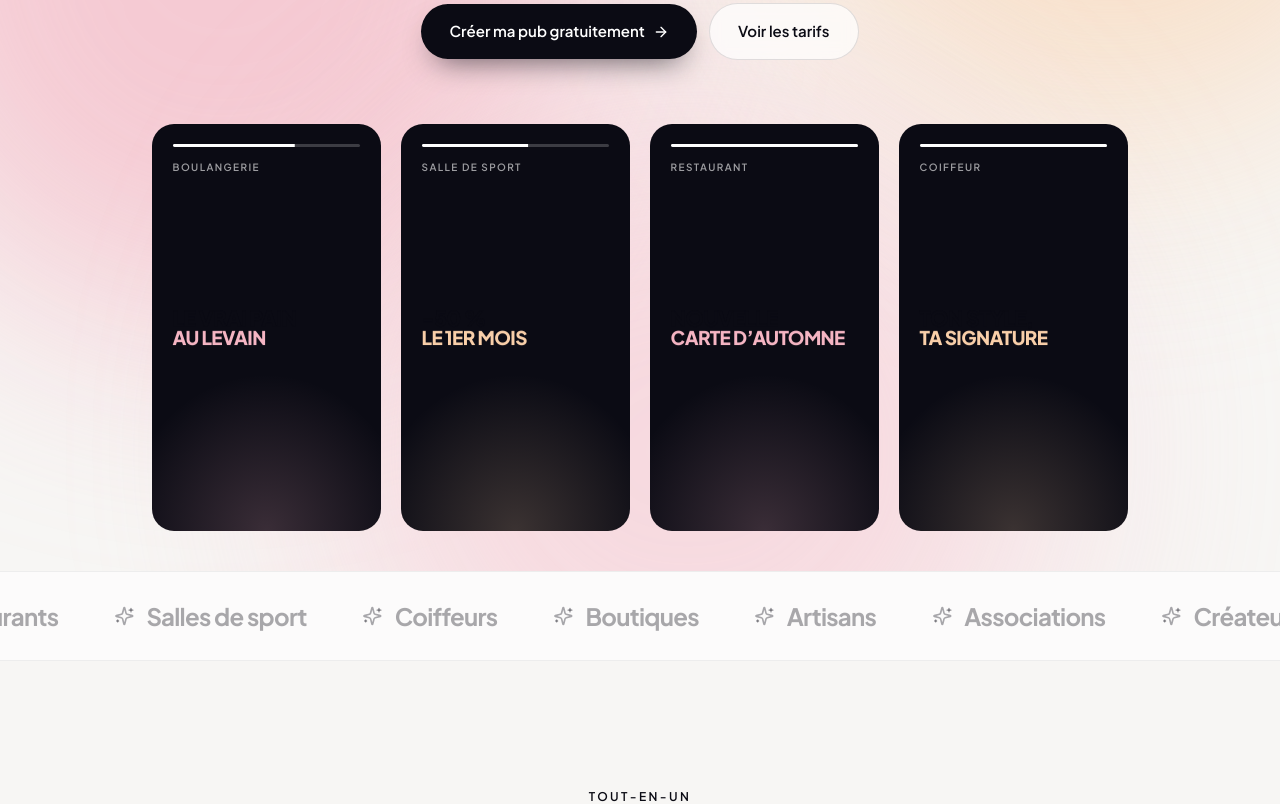
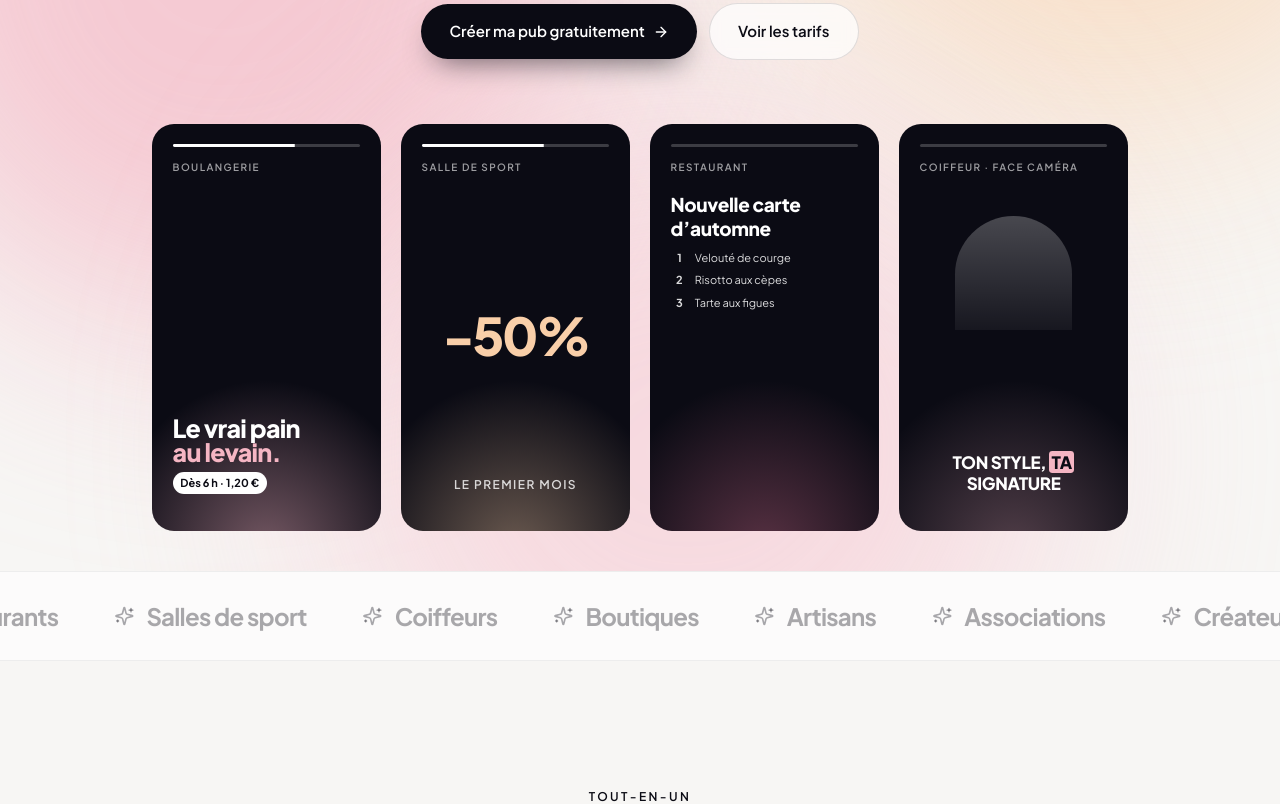
Before and after one commit to lorisbianchini672-del/izicut, a Next.js app: page / in a window 1280 px wide. Shown: the part 520-1324 px from the top of the page. Built offline with nearby package versions, Linux system fonts and the light colour scheme; no server answers.

Commit message:
Accueil : 4 aperçus de pubs tous différents (prix, gros chiffre, liste, face caméra), plus de répétition dans Exemples, « After Effects » retiré des textes

```diff
--- a/components/overlay/EffectsStudio.tsx
+++ b/components/overlay/EffectsStudio.tsx
@@ -700,7 +700,7 @@ export function EffectsStudio({ clipId }: { clipId: string | null }) {
             {panel === 'styles' ? (
               <div className="space-y-4">
                 <div className="rounded-2xl border border-neon/40 bg-neon/[0.07] p-3">
-                  <p className="text-sm font-bold text-fg">🎬 Montage « After Effects » (vidéo où vous parlez)</p>
+                  <p className="text-sm font-bold text-fg">🎬 Montage automatique (vidéo où vous parlez)</p>
                   <p className="mt-1 text-[11px] leading-snug text-fg-muted">Accroche brillante, sous-titres mot à mot, photos qui surgissent sur vos mots clés, liste numérotée animée, zooms. Un rendu différent à chaque version.</p>
                   <p className="mt-1 text-[11px] text-fg-subtle">{listening !== null ? `J’écoute votre vidéo… ${Math.round(listening * 100)} %` : words.length ? `${words.length} mots compris ✓` : 'Pas de parole détectée pour l’instant.'}</p>
                   <div className="mt-2 grid grid-cols-2 gap-2">
--- a/components/site/Landing.tsx
+++ b/components/site/Landing.tsx
@@ -22,28 +22,57 @@ function Blobs({ className = '' }: { className?: string }) {
   );
 }
 
-const REELS = [
-  { biz: 'Boulangerie', line: 'Le vrai pain', accent: 'au levain', tone: '#f5b5c3' },
-  { biz: 'Salle de sport', line: '-50 %', accent: 'le 1er mois', tone: '#f9cfa9' },
-  { biz: 'Restaurant', line: 'Nouvelle', accent: 'carte d’automne', tone: '#f5b5c3' },
-  { biz: 'Coiffeur', line: 'Ton style,', accent: 'ta signature', tone: '#f9cfa9' },
-  { biz: 'Boutique', line: 'Collection', accent: 'hiver', tone: '#f5b5c3' },
-  { biz: 'Association', line: 'Rejoins', accent: 'l’aventure', tone: '#f9cfa9' }
-];
+/** Quatre aperçus de pubs, chacun avec sa propre mise en page. */
+function Frame({ biz, glow, children, className = '' }: { biz: string; glow: string; children: ReactNode; className?: string }) {
+  return (
+    <div className={`relative aspect-[9/16] overflow-hidden rounded-[22px] bg-[#0b0b14] text-white ${className}`}>
+      <div className="absolute inset-0" style={{ background: `radial-gradient(100% 60% at 50% 105%, ${glow}, transparent 70%)` }} />
+      <span className="absolute inset-x-[9%] top-[5%] h-[3px] overflow-hidden rounded-full bg-white/20"><span className="izl-bar block h-full bg-white" /></span>
+      <span className="absolute left-[9%] top-[9%] text-[0.5em] font-semibold uppercase tracking-[0.14em] text-white/60">{biz}</span>
+      <div className="absolute inset-x-[9%] bottom-[9%] top-[17%] flex flex-col">{children}</div>
+    </div>
+  );
+}
 
-/** Aperçu vertical d'une vidéo : une seule carte sombre, sans cadre autour. */
-function VideoCard({ i, className = '' }: { i: number; className?: string }) {
-  const r = REELS[i % REELS.length];
+function PreviewBakery({ className = '' }: { className?: string }) {
   return (
-    <div className={`relative aspect-[9/16] overflow-hidden rounded-[22px] bg-[#0b0b14] ${className}`}>
-      <div className="absolute inset-0 opacity-60" style={{ background: `radial-gradient(90% 55% at 50% 100%, ${r.tone}55, transparent 70%)` }} />
-      <span className="absolute inset-x-[9%] top-[5%] h-[3px] overflow-hidden rounded-full bg-white/20"><span className="izl-bar block h-full bg-white" style={{ animationDelay: `${i * 0.35}s` }} /></span>
-      <span className="absolute left-[9%] top-[9%] text-[0.5em] font-semibold uppercase tracking-[0.14em] text-white/60">{r.biz}</span>
-      <div className="absolute inset-x-[9%] top-1/2 -translate-y-1/2 font-display font-extrabold uppercase leading-[0.95] tracking-[-0.03em] text-white">
-        <span className="izl-rise block text-[1.05em]" style={{ animationDelay: `${i * 0.35}s` }}>{r.line}</span>
-        <span className="izl-rise block text-[0.95em]" style={{ animationDelay: `${i * 0.35 + 0.25}s`, color: r.tone }}>{r.accent}</span>
-      </div>
-    </div>
+    <Frame className={className} biz="Boulangerie" glow="rgb(245 181 195 / 0.45)">
+      <p className="mt-auto font-display text-[1.25em] font-extrabold leading-[0.95] tracking-[-0.03em]">Le vrai pain<br /><span className="text-[#f5b5c3]">au levain.</span></p>
+      <span className="mt-[0.7em] w-fit rounded-full bg-white px-[0.7em] py-[0.25em] text-[0.55em] font-bold text-[#0b0b14]">Dès 6 h · 1,20 €</span>
+    </Frame>
+  );
+}
+
+function PreviewGym({ className = '' }: { className?: string }) {
+  return (
+    <Frame className={className} biz="Salle de sport" glow="rgb(249 207 169 / 0.4)">
+      <p className="my-auto text-center font-display text-[2.6em] font-extrabold leading-none tracking-[-0.05em] text-[#f9cfa9]">-50%</p>
+      <p className="text-center text-[0.6em] font-semibold uppercase tracking-[0.12em] text-white/80">le premier mois</p>
+    </Frame>
+  );
+}
+
+function PreviewRestaurant({ className = '' }: { className?: string }) {
+  return (
+    <Frame className={className} biz="Restaurant" glow="rgb(232 120 154 / 0.35)">
+      <p className="font-display text-[0.95em] font-extrabold leading-tight tracking-[-0.02em]">Nouvelle carte<br />d’automne</p>
+      <ul className="mt-[0.8em] space-y-[0.45em] text-[0.55em] text-white/85">
+        {['Velouté de courge', 'Risotto aux cèpes', 'Tarte aux figues'].map((d, k) => (
+          <li key={d} className="flex items-center gap-[0.6em]"><span className="grid h-[1.6em] w-[1.6em] place-items-center rounded-full bg-white/15 font-bold">{k + 1}</span>{d}</li>
+        ))}
+      </ul>
+    </Frame>
+  );
+}
+
+function PreviewHair({ className = '' }: { className?: string }) {
+  return (
+    <Frame className={className} biz="Coiffeur · face caméra" glow="rgb(245 181 195 / 0.3)">
+      <div className="mx-auto mt-[12%] h-[38%] w-[62%] rounded-t-full bg-gradient-to-b from-white/25 to-white/5" />
+      <p className="mt-auto text-center font-display text-[0.85em] font-extrabold uppercase leading-tight tracking-[-0.02em]">
+        Ton style, <span className="rounded-[0.2em] bg-[#f5b5c3] px-[0.15em] text-[#0b0b14]">ta</span> signature
+      </p>
+    </Frame>
   );
 }
 
@@ -94,10 +123,10 @@ function Hero() {
         </div>
       </div>
       <div className="relative mx-auto mt-16 grid max-w-5xl grid-cols-2 gap-4 px-4 text-[18px] sm:grid-cols-4 sm:gap-5 sm:px-6 sm:text-[20px]">
-        <VideoCard i={0} />
-        <VideoCard i={1} />
-        <VideoCard i={2} className="hidden sm:block" />
-        <VideoCard i={3} className="hidden sm:block" />
+        <PreviewBakery />
+        <PreviewGym />
+        <PreviewRestaurant className="hidden sm:block" />
+        <PreviewHair className="hidden sm:block" />
       </div>
     </section>
   );
@@ -118,7 +147,7 @@ function ForStrip() {
 
 const FEATURES = [
   { icon: Wand2, title: 'Une phrase suffit', text: '« Pub pour ma boulangerie, -20 % ce week-end » : l’IA écrit, anime et sonorise la vidéo complète.' },
-  { icon: Clapperboard, title: 'Montage façon After Effects', text: 'Déposez une vidéo où vous parlez : accroche brillante, sous-titres mot à mot, photos et listes animées.' },
+  { icon: Clapperboard, title: 'Montage automatique', text: 'Déposez une vidéo où vous parlez : accroche brillante, sous-titres mot à mot, photos et listes animées.' },
   { icon: Type, title: 'Sous-titres mot à mot', text: 'Chaque mot s’allume au moment exact où il est prononcé, dans les zones lisibles de TikTok.' },
   { icon: Palette, title: 'Vos couleurs, votre style', text: 'Ambiances, fonds animés, couleurs et textes modifiables en direct, la vidéo toujours sous les yeux.' },
   { icon: MessageSquareText, title: 'Retouches en parlant', text: '« Titre en jaune », « plus dynamique », « ajoute nos horaires » : l’IA comprend et applique.' },
@@ -231,11 +260,11 @@ function UseCases() {
   return (
     <section className="bg-white px-4 py-24 sm:px-6 sm:py-32">
       <SectionHead eyebrow="Exemples" title="Ce que vous pouvez créer" lead="Commerçants, artisans, associations, créateurs : une vidéo pro pour chaque occasion." />
-      <div className="mx-auto mt-16 grid max-w-5xl gap-10 sm:grid-cols-3">
-        {USES.map(({ t, d }, i) => (
-          <article key={t} className="text-left">
-            <VideoCard i={i + 1} className="mx-auto w-full max-w-[190px] text-[18px] sm:max-w-[260px] sm:text-[22px]" />
-            <h3 className="mt-6 font-display text-xl font-bold tracking-[-0.02em] text-[#0b0b14]">{t}</h3>
+      <div className="mx-auto mt-16 grid max-w-6xl gap-x-10 gap-y-12 sm:grid-cols-3">
+        {USES.map(({ icon: Icon, t, d }) => (
+          <article key={t} className="border-t border-[#0b0b14]/10 pt-6 text-left">
+            <Icon className="h-7 w-7 text-[#0b0b14]" aria-hidden />
+            <h3 className="mt-5 font-display text-xl font-bold tracking-[-0.02em] text-[#0b0b14]">{t}</h3>
             <p className="mt-2 leading-relaxed text-[#55525f]">{d}</p>
           </article>
         ))}
```
